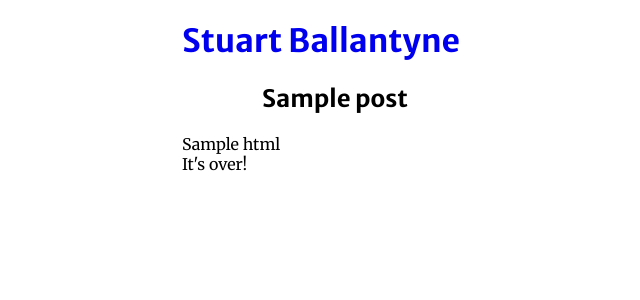
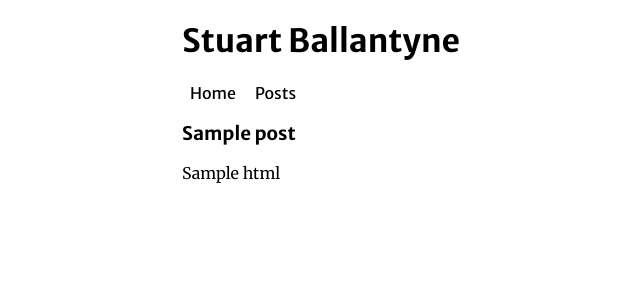
Before and after one commit to sb362/website, a Flask app: template templates/post.html in a window 1280 px wide. Shown: the top 300 px of the page, without its empty margins (58-698 px from the left). Run offline with Flask 2, Linux system fonts and the light colour scheme; the template is opened without the code that fills it: most values are stand-ins (such as "Sample title", 1, 10 or a date in 2020).

Commit message:
Add navbar

```diff
--- a/static/styles/common.css
+++ b/static/styles/common.css
@@ -1,25 +1,22 @@
-header {
+main, header, nav {
 	display: block;
 	margin: 0 auto;
 	max-width: 800px;
 	width: 80%;
+}
 
+main {
+	font-family: 'Merriweather', serif;
+	font-size: medium;
+}
+
+header, nav {
 	font-family: 'Merriweather Sans', sans-serif;
 	font-size: medium;
 }
 
 h1, h2, h3, h4, h5, h6 {
 	font-family: 'Merriweather Sans', sans-serif;
-}
-
-main {
-	display: block;
-	margin: 0 auto;
-	max-width: 800px;
-	width: 80%;
-
-	font-family: 'Merriweather', serif;
-	font-size: medium;
 }
 
 main img {
@@ -31,3 +28,25 @@ main img {
 	border-collapse: collapse;
 	box-shadow: 0 0 20px rgba(0, 0, 0, 0.15);
 }
+
+a.hidden-link {
+	text-decoration: none;
+	color: inherit;
+}
+
+nav ul {
+	list-style-type: none;
+
+	padding: 0px;
+}
+
+nav li {
+	display: inline;
+}
+
+nav a {
+	text-decoration: none;
+	color: inherit;
+
+	padding: 8px;
+}
--- a/templates/common.html
+++ b/templates/common.html
@@ -6,14 +6,23 @@
     <link href="https://fonts.googleapis.com/css2?family=Merriweather+Sans:ital,wght@0,400;0,500;0,700;1,400;1,500;1,700&display=swap" rel="stylesheet">
     <link rel="stylesheet" href="/static/styles/common.css">
 
+    <title>{% block title %}{% endblock %}</title>
+
     {% block head %}
     {% endblock %}
   </head>
 
   <body>
     <header>
-      <h1><a href="/" style="text-decoration: none;">Stuart Ballantyne</a></h1>
+      <h1>Stuart Ballantyne</h1>
     </header>
+
+    <nav>
+      <ul>
+        <li><a href="/">Home</a></li>
+        <li><a href="/posts">Posts</a></li>
+      </ul>
+    </nav>
 
     <main>
       {% block main %}
--- a/templates/index.html
+++ b/templates/index.html
@@ -1,9 +1,10 @@
 {% extends "common.html" %}
 
+{% block title %}
+{% endblock %}
+
 {% block head %}
-  <title>Index</title>
 {% endblock %}
 
 {% block main %}
-  <p>Hello</p>
 {% endblock %}
--- a/templates/post.html
+++ b/templates/post.html
@@ -6,16 +6,10 @@
 
 {% block main %}
   <article class="post">
-    <header>
-      <h1>{{ post.title }}</h1>
-    </header>
+    <h3>{{ post.title }}</h3>
 
-    <section class="post-content">
-      {{ post.html | safe }}
-    </section>
+    <section class="post-content">{{ post.html | safe }}</section>
 
-    <footer>
-      It's over!
-    </footer>
+    <footer></footer>
   </article>
 {% endblock %}
```
Also changed, not shown: content/posts/lorem-ipsum.md (added, +62 -0 lines), templates/posts.html (+9 -9 lines).
